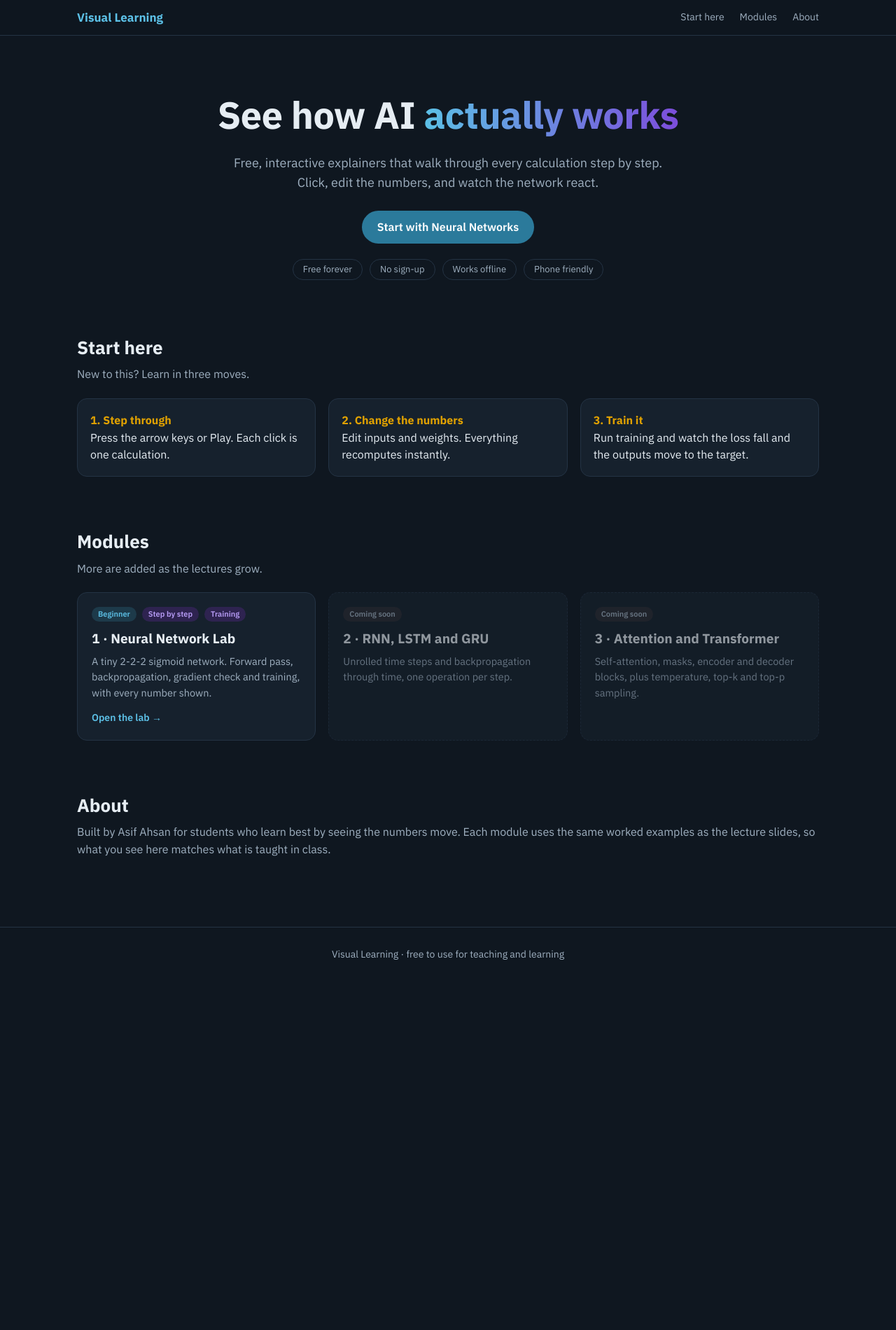
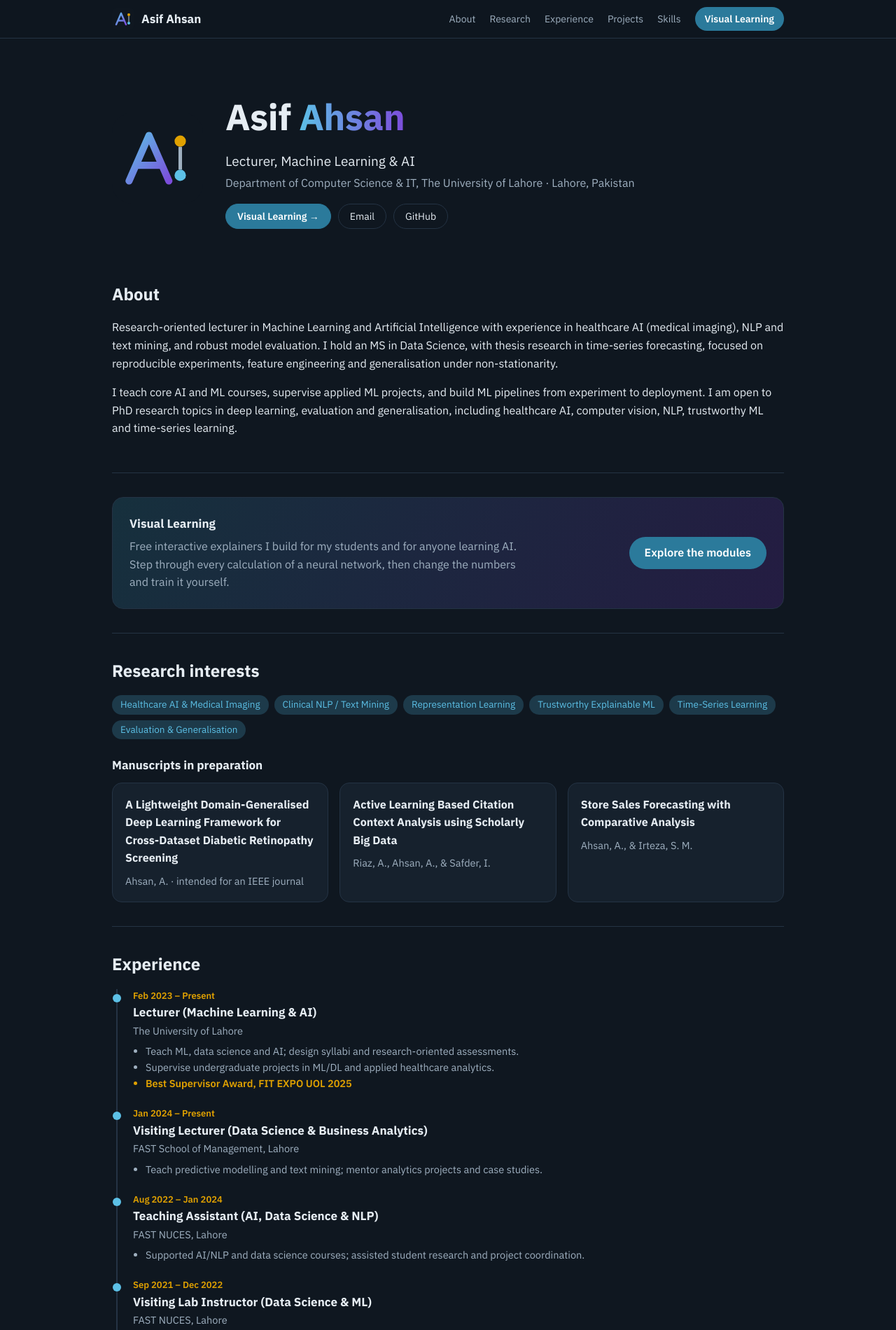
Before and after one commit to asifahsaan/asifahsaan.github.io, a plain HTML site: page index.html in a window 1280 px wide. Shown: the top 1900 px of the page at 70% size. Before the commit the page ends 1402 px from the top, so only its background shows below. Drawn offline with Linux system fonts and the light colour scheme.

Commit message:
Make resume portfolio the main page; move Visual Learning to /visual-learning
Co-Authored-By: Claude Sonnet 5.5 <noreply@anthropic.com>

```diff
--- a/index.html
+++ b/index.html
@@ -3,96 +3,167 @@
 <head>
 <meta charset="utf-8">
 <meta name="viewport" content="width=device-width,initial-scale=1">
-<title>Visual Learning · Interactive AI explainers</title>
-<meta name="description" content="Free interactive visualizers that explain AI step by step: neural networks, RNNs, transformers and more. No install, no sign-up.">
-<link rel="preconnect" href="https://fonts.googleapis.com">
+<title>Asif Ahsan · Lecturer in Machine Learning &amp; AI</title>
+<meta name="description" content="Asif Ahsan, Lecturer in Machine Learning and AI at The University of Lahore. Healthcare AI, medical imaging, NLP and time-series learning.">
+<link rel="icon" href="favicon.svg" type="image/svg+xml">
 <link href="https://fonts.googleapis.com/css2?family=IBM+Plex+Sans:wght@400;500;600;700&display=swap" rel="stylesheet">
 <style>
 :root{--bg:#0f1720;--panel:#16212d;--line:#243344;--tx:#e6edf3;--mut:#9fb0c0;--acc:#2B7A9B;--acc2:#5cc0e6;--vio:#7C4DDB;--amb:#E0A100}
-*{box-sizing:border-box}
-html{scroll-behavior:smooth}
-body{margin:0;background:var(--bg);color:var(--tx);font-family:"IBM Plex Sans",Arial,sans-serif;line-height:1.55}
-a{color:inherit;text-decoration:none}
-nav{position:sticky;top:0;z-index:5;background:rgba(15,23,32,.9);backdrop-filter:blur(8px);border-bottom:1px solid var(--line)}
-nav .in{max-width:1100px;margin:auto;padding:12px 20px;display:flex;gap:22px;align-items:center;flex-wrap:wrap}
-nav b{font-size:17px;margin-right:auto;color:var(--acc2)}
-nav a{color:var(--mut);font-size:14px}nav a:hover{color:var(--tx)}
-header{max-width:1100px;margin:auto;padding:72px 20px 40px;text-align:center}
-h1{font-size:clamp(32px,6vw,54px);margin:0 0 12px;letter-spacing:-.5px}
+*{box-sizing:border-box}html{scroll-behavior:smooth;scroll-padding-top:70px}
+body{margin:0;background:var(--bg);color:var(--tx);font-family:"IBM Plex Sans",Arial,sans-serif;line-height:1.6}
+a{color:var(--acc2);text-decoration:none}a:hover{text-decoration:underline}
+nav{position:sticky;top:0;z-index:5;background:rgba(15,23,32,.92);backdrop-filter:blur(8px);border-bottom:1px solid var(--line)}
+nav .in{max-width:1000px;margin:auto;padding:10px 20px;display:flex;gap:20px;align-items:center;flex-wrap:wrap}
+nav .logo{display:flex;align-items:center;gap:10px;margin-right:auto;color:var(--tx);font-weight:700;font-size:17px}
+nav .logo img{width:32px;height:32px}
+nav a.l{color:var(--mut);font-size:14px}nav a.l:hover{color:var(--tx);text-decoration:none}
+nav a.vl{background:var(--acc);color:#fff;padding:6px 14px;border-radius:999px;font-weight:600;font-size:14px}
+nav a.vl:hover{background:#348fb4;text-decoration:none}
+.wrap{max-width:1000px;margin:auto;padding:0 20px}
+.hero{padding:70px 0 40px;display:grid;grid-template-columns:auto 1fr;gap:32px;align-items:center}
+.hero img{width:130px;height:130px}
+h1{font-size:clamp(34px,6vw,52px);margin:0;letter-spacing:-.5px}
 h1 span{background:linear-gradient(90deg,var(--acc2),var(--vio));-webkit-background-clip:text;background-clip:text;color:transparent}
-header p{max-width:640px;margin:0 auto 26px;color:var(--mut);font-size:18px}
-.btn{display:inline-block;background:var(--acc);color:#fff;padding:11px 22px;border-radius:999px;font-weight:600}
-.btn:hover{background:#348fb4}
-.pills{margin-top:22px;display:flex;gap:10px;justify-content:center;flex-wrap:wrap}
-.pills span{border:1px solid var(--line);border-radius:999px;padding:4px 14px;font-size:13px;color:var(--mut)}
-section{max-width:1100px;margin:auto;padding:36px 20px}
-h2{font-size:26px;margin:0 0 6px}
-.sub{color:var(--mut);margin:0 0 22px}
-.grid{display:grid;grid-template-columns:repeat(auto-fill,minmax(300px,1fr));gap:18px}
-.card{display:flex;flex-direction:column;background:var(--panel);border:1px solid var(--line);border-radius:14px;padding:20px;transition:transform .2s,border-color .2s}
-a.card:hover{transform:translateY(-4px);border-color:var(--acc2)}
-.card .tag{display:flex;gap:8px;flex-wrap:wrap;margin-bottom:10px}
-.badge{font-size:11px;font-weight:600;padding:2px 9px;border-radius:999px;background:#1d3a4a;color:var(--acc2)}
-.badge.soon{background:#2b2b33;color:var(--mut)}
-.badge.v{background:#2e2350;color:#b79cf5}
-.card h3{margin:0 0 6px;font-size:19px}
-.card p{margin:0 0 14px;color:var(--mut);font-size:14.5px;flex:1}
-.card .go{color:var(--acc2);font-weight:600;font-size:14px}
-.card.soon{opacity:.6;border-style:dashed}
-.steps{display:grid;grid-template-columns:repeat(auto-fit,minmax(220px,1fr));gap:18px}
-.steps div{background:var(--panel);border:1px solid var(--line);border-radius:14px;padding:18px}
-.steps b{color:var(--amb)}
-footer{border-top:1px solid var(--line);margin-top:40px;padding:28px 20px;text-align:center;color:var(--mut);font-size:14px}
+.role{font-size:19px;color:var(--tx);margin:6px 0 4px}
+.where{color:var(--mut);margin:0 0 16px}
+.links{display:flex;gap:10px;flex-wrap:wrap}
+.links a{border:1px solid var(--line);border-radius:999px;padding:6px 16px;font-size:14px;color:var(--tx)}
+.links a:hover{border-color:var(--acc2);text-decoration:none}
+.links a.p{background:var(--acc);border-color:var(--acc);color:#fff;font-weight:600}
+section{padding:34px 0;border-top:1px solid var(--line)}
+h2{font-size:24px;margin:0 0 16px}
+h3{margin:0;font-size:17px}
+.mut{color:var(--mut)}
+.chips{display:flex;flex-wrap:wrap;gap:8px}
+.chips span{background:#1d3a4a;color:var(--acc2);padding:3px 12px;border-radius:999px;font-size:13.5px}
+.chips.v span{background:#2e2350;color:#b79cf5}
+.grid{display:grid;grid-template-columns:repeat(auto-fit,minmax(280px,1fr));gap:16px}
+.card{background:var(--panel);border:1px solid var(--line);border-radius:14px;padding:18px}
+.card p{margin:8px 0 0;color:var(--mut);font-size:14.5px}
+.feat{display:flex;gap:18px;align-items:center;justify-content:space-between;flex-wrap:wrap;background:linear-gradient(120deg,#16303d,#241c42);border:1px solid var(--line);border-radius:16px;padding:24px}
+.feat p{margin:6px 0 0;color:var(--mut);max-width:560px}
+.btn{background:var(--acc);color:#fff;padding:10px 22px;border-radius:999px;font-weight:600}
+.btn:hover{background:#348fb4;text-decoration:none}
+.tl{border-left:2px solid var(--line);margin-left:6px}
+.item{position:relative;padding:0 0 22px 22px}
+.item:before{content:"";position:absolute;left:-7px;top:7px;width:12px;height:12px;border-radius:50%;background:var(--acc2)}
+.item .d{color:var(--amb);font-size:13px;font-weight:600}
+.item .o{color:var(--mut);font-size:14.5px}
+.item ul{margin:6px 0 0;padding-left:18px;color:var(--mut);font-size:14.5px}
+.award{color:var(--amb);font-weight:600}
+table{border-collapse:collapse;width:100%;font-size:14.5px}
+td{padding:8px 10px;border-bottom:1px solid var(--line);vertical-align:top}
+td:first-child{color:var(--acc2);font-weight:600;width:150px}
+footer{border-top:1px solid var(--line);padding:26px 20px;text-align:center;color:var(--mut);font-size:14px;margin-top:20px}
+@media(max-width:600px){.hero{grid-template-columns:1fr;text-align:center}.hero img{margin:auto}.links{justify-content:center}}
 </style>
 </head>
 <body>
-<nav><div class="in"><b>Visual Learning</b><a href="#start">Start here</a><a href="#modules">Modules</a><a href="#about">About</a></div></nav>
+<nav><div class="in">
+  <a class="logo" href="#top" style="text-decoration:none"><img src="favicon.svg" alt="AA logo">Asif Ahsan</a>
+  <a class="l" href="#about">About</a><a class="l" href="#research">Research</a><a class="l" href="#experience">Experience</a><a class="l" href="#projects">Projects</a><a class="l" href="#skills">Skills</a>
+  <a class="vl" href="visual-learning/">Visual Learning</a>
+</div></nav>
 
-<header>
-  <h1>See how AI <span>actually works</span></h1>
-  <p>Free, interactive explainers that walk through every calculation step by step. Click, edit the numbers, and watch the network react.</p>
-  <a class="btn" href="modules/neural-network.html">Start with Neural Networks</a>
-  <div class="pills"><span>Free forever</span><span>No sign-up</span><span>Works offline</span><span>Phone friendly</span></div>
-</header>
+<main class="wrap" id="top">
+<div class="hero">
+  <img src="favicon.svg" alt="Asif Ahsan logo">
+  <div>
+    <h1>Asif <span>Ahsan</span></h1>
+    <p class="role">Lecturer, Machine Learning &amp; AI</p>
+    <p class="where">Department of Computer Science &amp; IT, The University of Lahore · Lahore, Pakistan</p>
+    <div class="links">
+      <a class="p" href="visual-learning/">Visual Learning →</a>
+      <a href="mailto:asifahsaan1@gmail.com">Email</a>
+      <a href="https://github.com/asifahsaan">GitHub</a>
+    </div>
+  </div>
+</div>
 
-<section id="start">
-  <h2>Start here</h2>
-  <p class="sub">New to this? Learn in three moves.</p>
-  <div class="steps">
-    <div><b>1. Step through</b><br>Press the arrow keys or Play. Each click is one calculation.</div>
-    <div><b>2. Change the numbers</b><br>Edit inputs and weights. Everything recomputes instantly.</div>
-    <div><b>3. Train it</b><br>Run training and watch the loss fall and the outputs move to the target.</div>
+<section id="about" style="border-top:0">
+  <h2>About</h2>
+  <p>Research-oriented lecturer in Machine Learning and Artificial Intelligence with experience in healthcare AI (medical imaging), NLP and text mining, and robust model evaluation. I hold an MS in Data Science, with thesis research in time-series forecasting, focused on reproducible experiments, feature engineering and generalisation under non-stationarity.</p>
+  <p>I teach core AI and ML courses, supervise applied ML projects, and build ML pipelines from experiment to deployment. I am open to PhD research topics in deep learning, evaluation and generalisation, including healthcare AI, computer vision, NLP, trustworthy ML and time-series learning.</p>
+</section>
+
+<section>
+  <div class="feat">
+    <div>
+      <h3>Visual Learning</h3>
+      <p>Free interactive explainers I build for my students and for anyone learning AI. Step through every calculation of a neural network, then change the numbers and train it yourself.</p>
+    </div>
+    <a class="btn" href="visual-learning/">Explore the modules</a>
   </div>
 </section>
 
-<section id="modules">
-  <h2>Modules</h2>
-  <p class="sub">More are added as the lectures grow.</p>
+<section id="research">
+  <h2>Research interests</h2>
+  <div class="chips">
+    <span>Healthcare AI &amp; Medical Imaging</span><span>Clinical NLP / Text Mining</span><span>Representation Learning</span><span>Trustworthy Explainable ML</span><span>Time-Series Learning</span><span>Evaluation &amp; Generalisation</span>
+  </div>
+  <h3 style="margin:24px 0 10px">Manuscripts in preparation</h3>
   <div class="grid">
-    <a class="card" href="modules/neural-network.html">
-      <div class="tag"><span class="badge">Beginner</span><span class="badge v">Step by step</span><span class="badge v">Training</span></div>
-      <h3>1 · Neural Network Lab</h3>
-      <p>A tiny 2-2-2 sigmoid network. Forward pass, backpropagation, gradient check and training, with every number shown.</p>
-      <span class="go">Open the lab →</span>
-    </a>
-    <div class="card soon">
-      <div class="tag"><span class="badge soon">Coming soon</span></div>
-      <h3>2 · RNN, LSTM and GRU</h3>
-      <p>Unrolled time steps and backpropagation through time, one operation per step.</p>
-    </div>
-    <div class="card soon">
-      <div class="tag"><span class="badge soon">Coming soon</span></div>
-      <h3>3 · Attention and Transformer</h3>
-      <p>Self-attention, masks, encoder and decoder blocks, plus temperature, top-k and top-p sampling.</p>
-    </div>
+    <div class="card"><b>A Lightweight Domain-Generalised Deep Learning Framework for Cross-Dataset Diabetic Retinopathy Screening</b><p>Ahsan, A. · intended for an IEEE journal</p></div>
+    <div class="card"><b>Active Learning Based Citation Context Analysis using Scholarly Big Data</b><p>Riaz, A., Ahsan, A., &amp; Safder, I.</p></div>
+    <div class="card"><b>Store Sales Forecasting with Comparative Analysis</b><p>Ahsan, A., &amp; Irteza, S. M.</p></div>
   </div>
 </section>
 
-<section id="about">
-  <h2>About</h2>
-  <p class="sub">Built by Asif Ahsan for students who learn best by seeing the numbers move. Each module uses the same worked examples as the lecture slides, so what you see here matches what is taught in class.</p>
+<section id="experience">
+  <h2>Experience</h2>
+  <div class="tl">
+    <div class="item"><div class="d">Feb 2023 – Present</div><h3>Lecturer (Machine Learning &amp; AI)</h3><div class="o">The University of Lahore</div>
+      <ul><li>Teach ML, data science and AI; design syllabi and research-oriented assessments.</li><li>Supervise undergraduate projects in ML/DL and applied healthcare analytics.</li><li class="award">Best Supervisor Award, FIT EXPO UOL 2025</li></ul></div>
+    <div class="item"><div class="d">Jan 2024 – Present</div><h3>Visiting Lecturer (Data Science &amp; Business Analytics)</h3><div class="o">FAST School of Management, Lahore</div>
+      <ul><li>Teach predictive modelling and text mining; mentor analytics projects and case studies.</li></ul></div>
+    <div class="item"><div class="d">Aug 2022 – Jan 2024</div><h3>Teaching Assistant (AI, Data Science &amp; NLP)</h3><div class="o">FAST NUCES, Lahore</div>
+      <ul><li>Supported AI/NLP and data science courses; assisted student research and project coordination.</li></ul></div>
+    <div class="item"><div class="d">Sep 2021 – Dec 2022</div><h3>Visiting Lab Instructor (Data Science &amp; ML)</h3><div class="o">FAST NUCES, Lahore</div>
+      <ul><li>Conducted ML and data analysis labs; designed lab material and supervised coursework projects.</li></ul></div>
+    <div class="item"><div class="d">Aug 2020 – Present</div><h3>Software Developer (ML Integration, Remote)</h3><div class="o">WestEnd Enterprises, USA</div>
+      <ul><li>Built data pipelines and integrated ML components into applications and automation workflows.</li></ul></div>
+  </div>
 </section>
 
-<footer>Visual Learning · free to use for teaching and learning</footer>
+<section id="education">
+  <h2>Education</h2>
+  <div class="tl">
+    <div class="item"><div class="d">2020 – 2023</div><h3>MS Data Science</h3><div class="o">FAST – National University of Computer and Emerging Sciences, Lahore</div>
+      <ul><li>Thesis: <i>Store Sales Forecasting with Comparative Analysis</i> (supervisor Dr. Syed Muhammad Irteza).</li><li>Compared ARIMA, SARIMA and SARIMAX with machine learning models; strong results with XGBoost.</li></ul></div>
+    <div class="item"><div class="d">2014 – 2019</div><h3>BS Computer Science</h3><div class="o">University of South Asia, Lahore</div></div>
+  </div>
+</section>
+
+<section id="projects">
+  <h2>Projects</h2>
+  <div class="grid">
+    <div class="card"><b>Breast Cancer Detection from Histopathology</b><p>AlexNet / DenseNet / VGG on 277,524 patches from 162 patients. 90.90% accuracy, 90.50% balanced accuracy.</p></div>
+    <div class="card"><b>Brand Logo Detection (YOLOv5)</b><p>Self-created dataset of 5,085 images, eight brands. Precision 0.988, recall 0.951, mAP 0.982; tested on live footage.</p></div>
+    <div class="card"><b>Image Segmentation &amp; Classification</b><p>Deep learning models with focus on validation, performance evaluation and error analysis.</p></div>
+    <div class="card"><b>Visual Learning</b><p>Interactive step-by-step AI explainers for teaching. <a href="visual-learning/">Open →</a></p></div>
+  </div>
+</section>
+
+<section id="skills">
+  <h2>Skills</h2>
+  <table>
+    <tr><td>Methods</td><td>Deep Learning (CNNs), Computer Vision, NLP / Text Mining, Time-Series Forecasting, Feature Engineering, Model Generalisation</td></tr>
+    <tr><td>Evaluation</td><td>Cross-validation, balanced accuracy, precision/recall, mAP, RMSE/RMSPE, error analysis</td></tr>
+    <tr><td>Tools</td><td>Python, SQL, PyTorch, TensorFlow, OpenCV</td></tr>
+    <tr><td>Applied</td><td>Reproducible ML pipelines, experiment tracking, deployment support, monitoring and validation</td></tr>
+  </table>
+</section>
+
+<section id="awards">
+  <h2>Awards &amp; certifications</h2>
+  <div class="tl">
+    <div class="item"><div class="d">2025</div><b class="award">Best Supervisor Award</b>, FIT EXPO UOL 2025</div>
+    <div class="item"><div class="d">2024</div>Certificate of Attendance, Faculty Development and Training</div>
+    <div class="item"><div class="d">2023</div>Certificate on the Use of Generative AI in Higher Education (PHEC and iHub, University of Lahore)</div>
+    <div class="item"><div class="d">2022</div>Deep Learning Specialisation (DeepLearning.AI)</div>
+  </div>
+</section>
+</main>
+<footer>© Asif Ahsan · <a href="mailto:asifahsaan1@gmail.com">asifahsaan1@gmail.com</a> · <a href="https://github.com/asifahsaan">github.com/asifahsaan</a></footer>
 </body>
 </html>
```
Also changed, not shown: visual-learning/index.html (added, +99 -0 lines), favicon.svg (added), visual-learning/neural-network.html (renamed from modules/neural-network.html).
